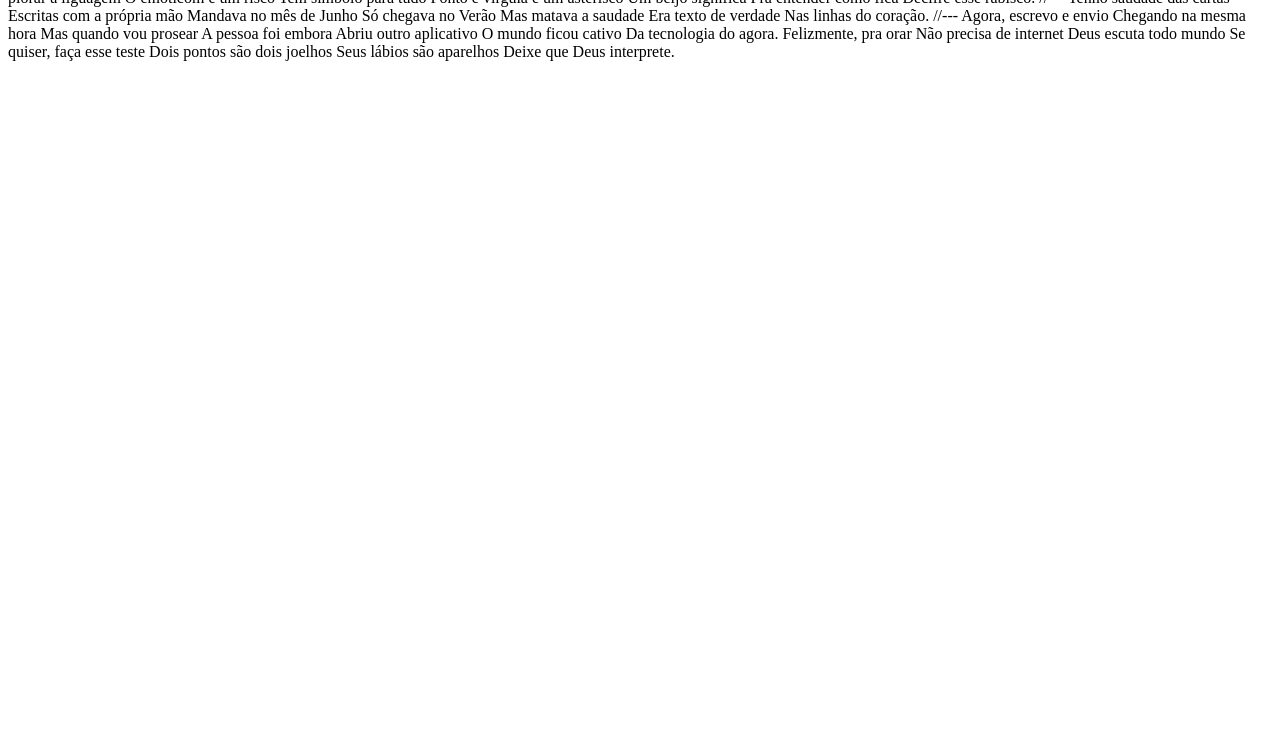
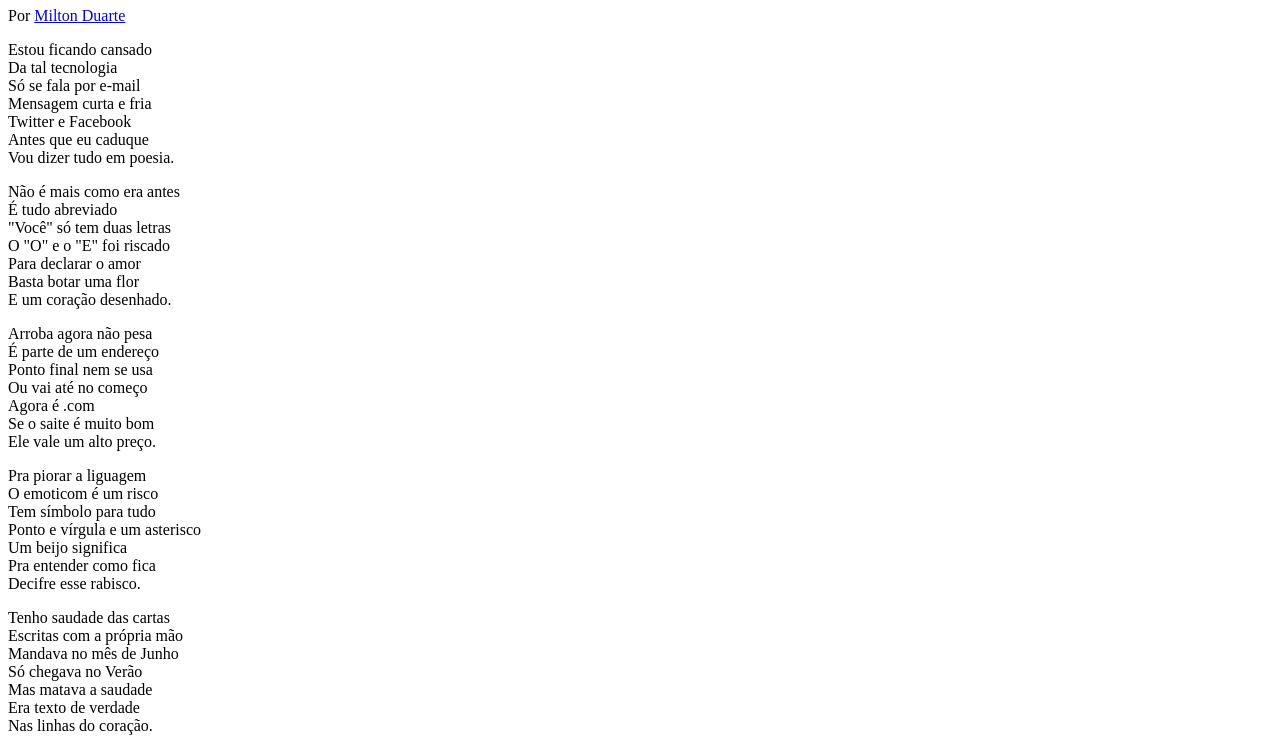
Before and after one commit to cesarpizzi/cordel-moderno-curso, a plain HTML site: page index.html in a window 1280 px wide. Shown: the part 73-821 px from the top of the page. Before the commit the page ends 800 px from the top, so only its background shows below. Drawn offline with Linux system fonts and the light colour scheme.

Commit message:
inicio do desafio

```diff
--- /dev/null
+++ b/css/style.css
@@ -0,0 +1 @@
+@charset "UTF-8";
--- a/index.html
+++ b/index.html
@@ -4,76 +4,90 @@
     <meta charset="UTF-8">
     <meta http-equiv="X-UA-Compatible" content="IE=edge">
     <meta name="viewport" content="width=device-width, initial-scale=1.0">
-    <link rel="stylesheet" href="style.css">
+    <link rel="stylesheet" href="css/style.css">
+    <link rel="shortcut icon" href="imagens/favicon.ico" type="image/x-icon">
     <title>Cordel Moderno</title>
 </head>
 <body>
-    Cordel Moderno
-    Por Milton Duarte
-    [SITE: https://www.recantodasletras.com.br/poesias/3186743]
-
-    Estou ficando cansado
-    Da tal tecnologia
-    Só se fala por e-mail
-    Mensagem curta e fria
-    Twitter e Facebook
-    Antes que eu caduque
-    Vou dizer tudo em poesia.
-
-    //---
-
-    Não é mais como era antes
-    É tudo abreviado
-    "Você" só tem duas letras
-    O "O" e o "E" foi riscado
-    Para declarar o amor
-    Basta botar uma flor
-    E um coração desenhado.
-
-    //---
-
-    Arroba agora não pesa
-    É parte de um endereço
-    Ponto final nem se usa
-    Ou vai até no começo
-    Agora é .com
-    Se o saite é muito bom
-    Ele vale um alto preço.
-
-    Pra piorar a liguagem
-    O emoticom é um risco
-    Tem símbolo para tudo
-    Ponto e vírgula e um asterisco
-    Um beijo significa
-    Pra entender como fica
-    Decifre esse rabisco.
-
-    //---
-
-    Tenho saudade das cartas
-    Escritas com a própria mão
-    Mandava no mês de Junho
-    Só chegava no Verão
-    Mas matava a saudade
-    Era texto de verdade
-    Nas linhas do coração.
-
-    //---
-
-    Agora, escrevo e envio
-    Chegando na mesma hora
-    Mas quando vou prosear
-    A pessoa foi embora
-    Abriu outro aplicativo
-    O mundo ficou cativo
-    Da tecnologia do agora.
-
-    Felizmente, pra orar
-    Não precisa de internet
-    Deus escuta todo mundo
-    Se quiser, faça esse teste
-    Dois pontos são dois joelhos
-    Seus lábios são aparelhos
-    Deixe que Deus interprete.
+    <header>
+        <h1>Cordel Moderno</h1>
+        <p>Por <a href="https://www.recantodasletras.com.br/poesias/3186743" target="_blank" rel="external">Milton Duarte</a></p>
+    </header>
+    <section>
+        <p>
+            Estou ficando cansado <br>
+            Da tal tecnologia <br>
+            Só se fala por e-mail <br>
+            Mensagem curta e fria <br>
+            Twitter e Facebook <br>
+            Antes que eu caduque <br>
+            Vou dizer tudo em poesia.
+        </p>
+    </section>
+    <section>
+        <p>
+            Não é mais como era antes <br>
+            É tudo abreviado <br>
+            "Você" só tem duas letras <br>
+            O "O" e o "E" foi riscado <br>
+            Para declarar o amor <br>
+            Basta botar uma flor <br>
+            E um coração desenhado.
+        </p>
+    </section>
+    <section>
+        <p>
+            Arroba agora não pesa <br>
+            É parte de um endereço <br>
+            Ponto final nem se usa <br>
+            Ou vai até no começo <br>
+            Agora é .com <br>
+            Se o saite é muito bom <br>
+            Ele vale um alto preço. <br>
+        </p>
+        <p>
+            Pra piorar a liguagem <br>
+            O emoticom é um risco <br>
+            Tem símbolo para tudo <br>
+            Ponto e vírgula e um asterisco <br>
+            Um beijo significa <br>
+            Pra entender como fica <br>
+            Decifre esse rabisco.
+        </p>
+    </section>
+    <section>
+        <p>
+            Tenho saudade das cartas <br>
+            Escritas com a própria mão <br>
+            Mandava no mês de Junho <br>
+            Só chegava no Verão <br>
+            Mas matava a saudade <br>
+            Era texto de verdade <br>
+            Nas linhas do coração.
+        </p>
+    </section>
+    <section>
+            <p>
+                Agora, escrevo e envio <br>
+                Chegando na mesma hora <br>
+                Mas quando vou prosear <br>
+                A pessoa foi embora <br>
+                Abriu outro aplicativo <br>
+                O mundo ficou cativo <br>
+                Da tecnologia do agora. <br>
+            </p>
+            <p>
+                Felizmente, pra orar <br>
+                Não precisa de internet <br>
+                Deus escuta todo mundo <br>
+                Se quiser, faça esse teste <br>
+                Dois pontos são dois joelhos <br>
+                Seus lábios são aparelhos <br>
+                Deixe que Deus interprete.
+            </p>
+    </section>
+    <footer>
+        <p>Site criado por <a href="https://github.com/cesarpizzi" target="_blank" rel="external">Cesar Pizzi</a> para o <a href="https://www.cursoemvideo.com/" target="_blank" rel="external">CursoemVideo</a></p>
+    </footer>
 </body>
 </html>
```
